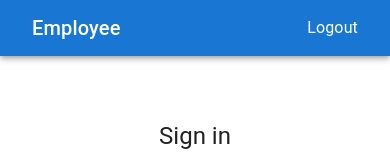
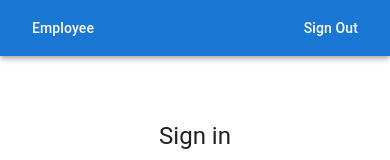
Before and after one commit to mertcantoglu/kafein-internship-demo-frontend, a React (Create React App) app: page / in a window 390 px wide. Shown: the top 160 px of the page. Built offline with nearby package versions, Linux system fonts and the light colour scheme; sample sign-in values are in the browser's storage.

Commit message:
responsive

```diff
--- a/src/components/EmployeeActions.js
+++ b/src/components/EmployeeActions.js
@@ -3,12 +3,12 @@ import { Box, Button } from '@mui/material';
 
 const EmployeeActions = ({ handleDialogToggle }) => {
     return (
-        <Box sx={{ display: 'flex', flexDirection: 'row', alignItems: 'center' }}>
+        <Box sx={{ display: 'flex', flexDirection: { xs: 'column', md: 'row' }, alignItems: 'center' }}>
             <Button
                 variant="contained"
                 color="error"
                 onClick={() => handleDialogToggle('delete', true)}
-                style={{ width: 150, height: 100, alignSelf: 'center', marginRight: 30 }}
+                sx={{ width: { xs: '100%', md: 150 }, height: { xs: 50, md: 100 }, marginBottom: { xs: 2, md: 0 }, marginRight: { md: 2 } }}
             >
                 Delete Employee
             </Button>
@@ -16,7 +16,7 @@ const EmployeeActions = ({ handleDialogToggle }) => {
                 variant="contained"
                 color="secondary"
                 onClick={() => handleDialogToggle('edit', true)}
-                style={{ width: 150, height: 100, alignSelf: 'center', marginRight: 30 }}
+                sx={{ width: { xs: '100%', md: 150 }, height: { xs: 50, md: 100 }, marginBottom: { xs: 2, md: 0 }, marginRight: { md: 2 } }}
             >
                 Edit Employee
             </Button>
@@ -24,7 +24,7 @@ const EmployeeActions = ({ handleDialogToggle }) => {
                 variant="contained"
                 color="primary"
                 onClick={() => handleDialogToggle('record', true)}
-                style={{ width: 150, height: 100, alignSelf: 'center' }}
+                sx={{ width: { xs: '100%', md: 150 }, height: { xs: 50, md: 100 } }}
             >
                 New Record
             </Button>
--- a/src/components/EmployeeCard.js
+++ b/src/components/EmployeeCard.js
@@ -3,7 +3,7 @@ import { Card, CardContent, Typography } from '@mui/material';
 
 const EmployeeCard = ({ employee }) => {
   return (
-    <Card style={{ maxWidth: 300,margin:50}}>
+    <Card sx={{ maxWidth: { xs: '100%', md: 300 }, margin: { xs: 2, md: 4 } }}>
       <CardContent>
         <Typography variant="h6" component="div">
           {employee.firstName} {employee.lastName}
@@ -22,4 +22,4 @@ const EmployeeCard = ({ employee }) => {
   );
 };
 
-export default EmployeeCard
+export default EmployeeCard;
--- a/src/components/EmployeeList.js
+++ b/src/components/EmployeeList.js
@@ -22,7 +22,7 @@ function EmployeeList({ searchQuery }) {
   if (error) return <div>Error: {error.message}</div>;
 
   return (
-    <Box sx={{ width: '80%', margin: 2 }}>
+    <Box sx={{ width: '100%', maxWidth: 800, margin: 'auto'}}>
       {filteredEmployees?.length === 0 ? (
         <Typography variant="h6" sx={{ margin: 2 }}>
           No employees found.
--- a/src/components/TopBar.js
+++ b/src/components/TopBar.js
@@ -19,23 +19,23 @@ export const TopBar = ({ pages, user }) => {
     return (
         <Box sx={{ flexGrow: 1 }}>
             <AppBar position="static">
-                <Toolbar>
-                    <Box sx={{ display: 'flex', flexGrow: 1 }}>
+                <Toolbar sx={{ flexWrap: 'nowrap', justifyContent: 'space-between' }}>
+                    <Box sx={{ display: 'flex', flexGrow: 1, flexShrink: 1, overflowX: 'auto' }}>
                         {pages.map((page) => (
                             <MenuItem key={page.name} onClick={() => navigate(page.path)}>
-                                <Typography textAlign="center" variant="h6">
+                                <Typography textAlign="center" variant="h6" sx={{ fontSize: { xs: '0.875rem', sm: '1rem' } }}>
                                     {page.name}
                                 </Typography>
                             </MenuItem>
                         ))}
                     </Box>
                     <Box sx={{ display: 'flex', alignItems: 'center' }}>
-                        <Typography variant="h7" sx={{ marginRight: 2 }}>
+                        <Typography variant="h6" sx={{ marginRight: 2, fontSize: { xs: '0.875rem', sm: '1rem' } }}>
                             {user.fullName}
                         </Typography>
                         <MenuItem onClick={logOut}>
-                            <Typography textAlign="center" variant="h7">
-                                Logout
+                            <Typography textAlign="center" variant="h6" sx={{ fontSize: { xs: '0.875rem', sm: '1rem' } }}>
+                                Sign Out
                             </Typography>
                         </MenuItem>
                     </Box>
--- a/src/helpers/API.js
+++ b/src/helpers/API.js
@@ -3,7 +3,7 @@ import axios from 'axios';
 import SessionHelper from './SessionHelper';
 
 const api = axios.create({
-  baseURL: 'http://localhost:8080/api', // BASE URL
+  baseURL: 'http://192.168.0.47:8080/api', // BASE URL
   headers: {
     'Content-Type': 'application/json',
   },
--- a/src/pages/Employee.js
+++ b/src/pages/Employee.js
@@ -40,13 +40,13 @@ export const Employee = () => {
     };
 
     return (
-        <Box>
-            <Box sx={{ display: 'flex' }}>
+        <Box sx={{ display: 'flex', flexDirection: 'column', alignItems: 'center', padding: 2 }}>
+            <Box sx={{ display: 'flex', justifyContent: 'center', flexWrap: 'wrap', width: '100%', maxWidth: 800 }}>
                 <Button
                     onClick={handleModalOpen}
                     variant="contained"
                     color="primary"
-                    style={{ marginTop: 15, marginLeft: 15 }}
+                    sx={{ margin: 1 }}
                 >
                     Add Employee
                 </Button>
@@ -63,7 +63,7 @@ export const Employee = () => {
                     variant="outlined"
                     value={searchQuery}
                     onChange={handleSearchChange}
-                    style={{ marginTop: 15, marginLeft: 15 }}
+                    sx={{ margin: 1, flexGrow: 1 }}
                 />
             </Box>
             <EmployeeList searchQuery={searchQuery} />
--- a/src/pages/EmployeeDetail.js
+++ b/src/pages/EmployeeDetail.js
@@ -56,11 +56,11 @@ const EmployeeDetail = () => {
 
     return (
         <Box sx={{ display: 'flex', flexDirection: 'column', alignItems: 'center', padding: 2 }}>
-            <Box sx={{ display: 'flex', justifyContent: 'space-between', width: '80%', marginBottom: 2 }}>
+            <Box sx={{ display: 'flex', flexDirection: { xs: 'column', md: 'row' }, justifyContent: 'space-between', width: '100%', marginBottom: 2 }}>
                 <EmployeeCard employee={employeeQuery.data} />
                 <EmployeeActions handleDialogToggle={handleDialogToggle} />
             </Box>
-            <Paper elevation={3} sx={{ width: '80%', padding: 2 }}>
+            <Paper elevation={3} sx={{ width: '100%', padding: 2 }}>
                 <Typography variant="h6" component="div" gutterBottom>
                     Leaves
                 </Typography>
```
